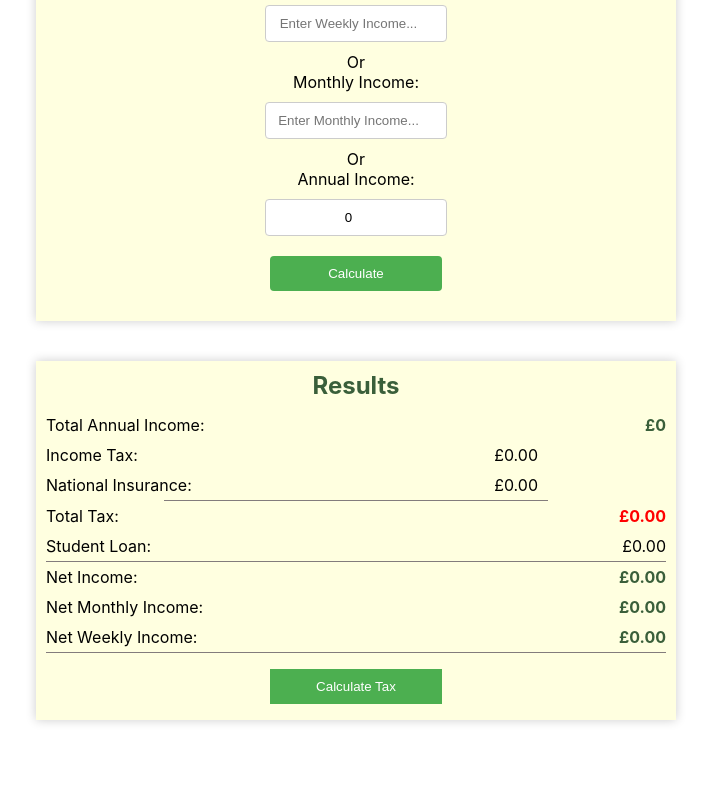
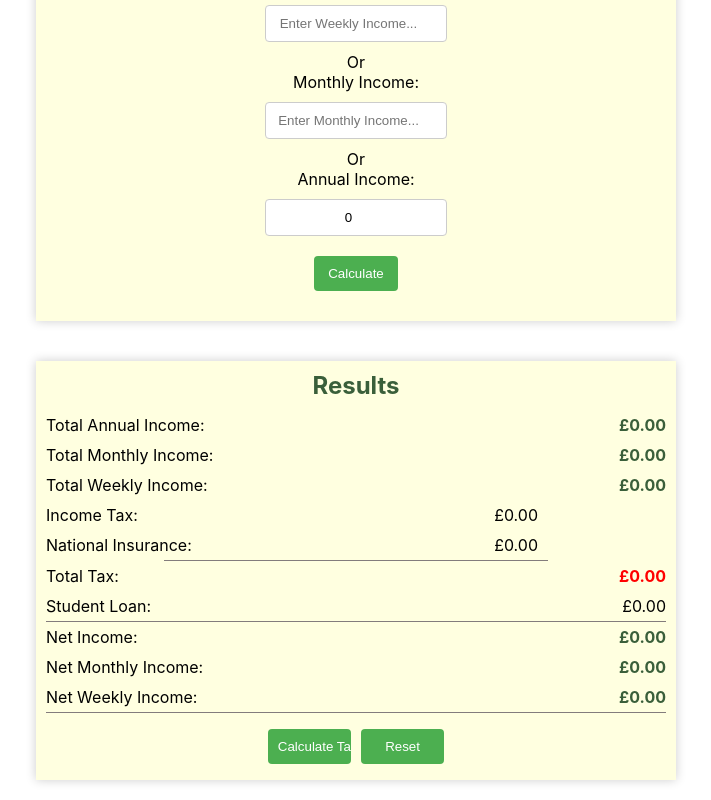
Before and after one commit to asaad227/taxCalculator, a React (Create React App) app: page / in a window 1280 px wide. Shown: the part 444-1244 px from the top of the page, without its empty margins (284-995 px from the left). Before the commit the page ends 1184 px from the top, so only its background shows below. Built offline with nearby package versions, Linux system fonts and the light colour scheme.

Commit message:
update button css

```diff
--- a/src/TotalTax/index.css
+++ b/src/TotalTax/index.css
@@ -41,7 +41,7 @@
   .main form input[type="submit"] {
     background-color: #4CAF50;
     border: none;
-    width: 13.5vw;
+    width: 6.5vw;
     color: white;
     cursor: pointer;
 
@@ -65,11 +65,12 @@
     background-color: #ffffe0;
   }
   .result input[type="button"]{
-     margin: 2vh auto;
+     margin: 2vh 5px;
     background-color: #4CAF50;
     border: none;
+    border-radius: 4px;
     padding: 10px;
-    width: 13.5vw;
+    width: 6.5vw;
     color: white;
     cursor: pointer;
   }
@@ -146,7 +147,7 @@
       width: 58vw;
     }
     .result input[type="button"]{
-      width: 58vw;
+      width: 29vw;
     }
     .flex-container{
       width: 90vw;
--- a/src/TotalTax/index.js
+++ b/src/TotalTax/index.js
@@ -54,6 +54,19 @@ function handleTax(event){
 
 }
 
+function handleReset(event){
+    setAnnualIncome(0);
+    setMonthlyIncome(0);
+    setWeeklyIncome(0);
+    setHrsIncome("");
+    setHrsPerWeek("");
+    setTax(0);
+    setNi(0);
+    setTotalTax(0);
+    setEducationLoan(0);
+    setNetIncome(0);
+    event.preventDefault();
+}
 
 
 
@@ -102,7 +115,9 @@ function handleTax(event){
 
         <div className='flex-container result'>
         <h2>Results</h2>
-        <p>Total Annual Income: <span className='income'>£{annualIncome}</span></p>
+        <p>Total Annual Income: <span className='income'>£{annualIncome? annualIncome:"0.00"}</span></p>
+        <p>Total Monthly Income: <span className='income'>£{(annualIncome/12).toFixed(2)}</span></p>
+        <p>Total Weekly Income: <span className='income'>£{(annualIncome/52).toFixed(2)}</span></p>
 
 
         <p>Income Tax: <span className='total-tax'>£{tax.toFixed(2)}</span></p>
@@ -116,7 +131,10 @@ function handleTax(event){
         <p>Net Weekly Income: <span className='income'>£{(netIncome/52).toFixed(2)}</span></p>
 
         <div className='divider'></div>
+        <span>
         <input type='button' value='Calculate Tax' onClick={handleTax} />
+        <input type='button' value='Reset' onClick={handleReset} />
+    </span>
         </div>
 
     </div>
```
